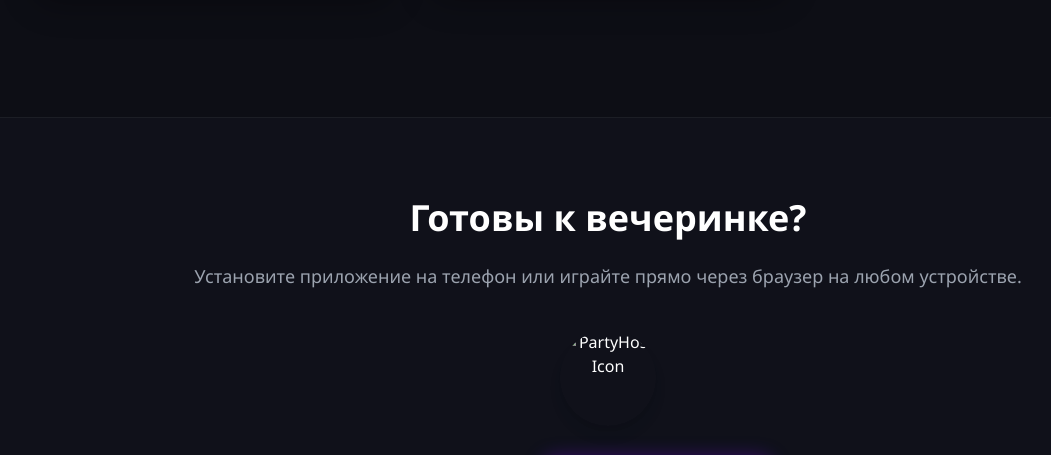
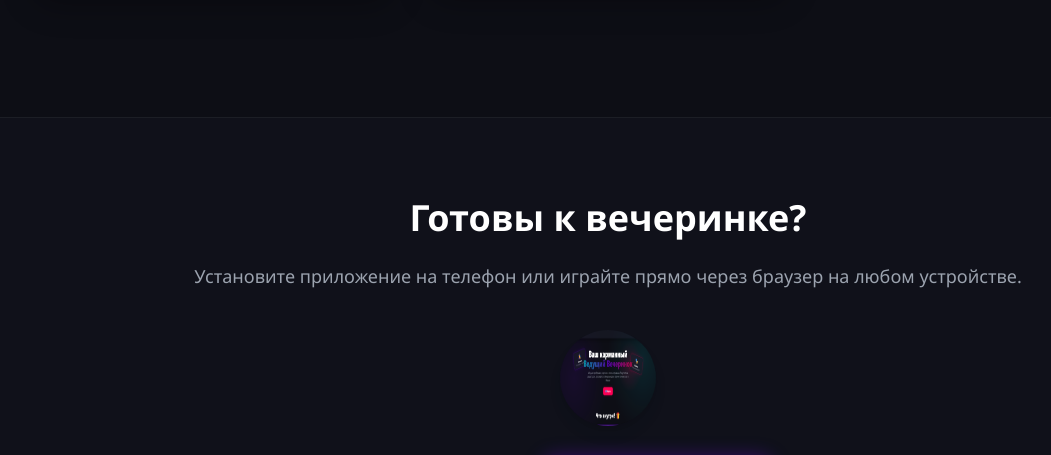
Before and after one commit to AlfaXGood/alfaxgood.github.io, a plain HTML site: page index.html in a window 1280 px wide. Shown: the part 1269-1724 px from the top of the page, without its empty margins (32-1083 px from the left). Drawn offline with nearby package versions, Linux system fonts and the light colour scheme.

Commit message:
Add files via upload

```diff
--- a/index.html
+++ b/index.html
@@ -201,7 +201,7 @@
         <h2 class="text-4xl font-black mb-6">Готовы к вечеринке?</h2>
         <p class="text-gray-400 mb-10 text-lg">Установите приложение на телефон или играйте прямо через браузер на любом устройстве.</p>
 
-        <img src="/appicon.png" alt="PartyHost Icon" class="mx-auto mb-8 w-24 h-24 rounded-full shadow-lg">
+        <img src="PartyHost.png" alt="PartyHost Icon" class="mx-auto mb-8 w-24 h-24 rounded-full shadow-lg">
 
         <!-- Контейнер: на мобильных вертикально (w-full), на ПК горизонтально (sm:flex-row) -->
         <div class="flex flex-col sm:flex-row items-center justify-center gap-4 sm:gap-6 w-full max-w-sm sm:max-w-none mx-auto">
```
